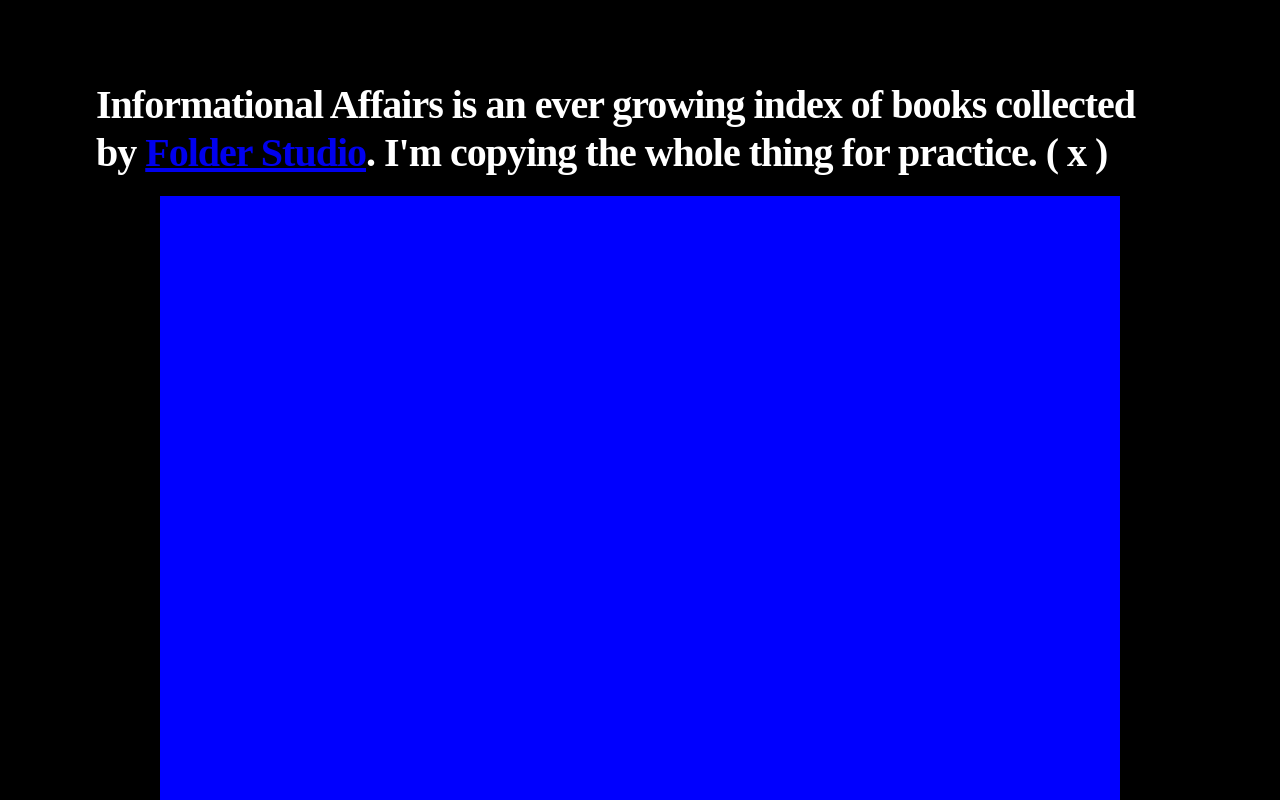
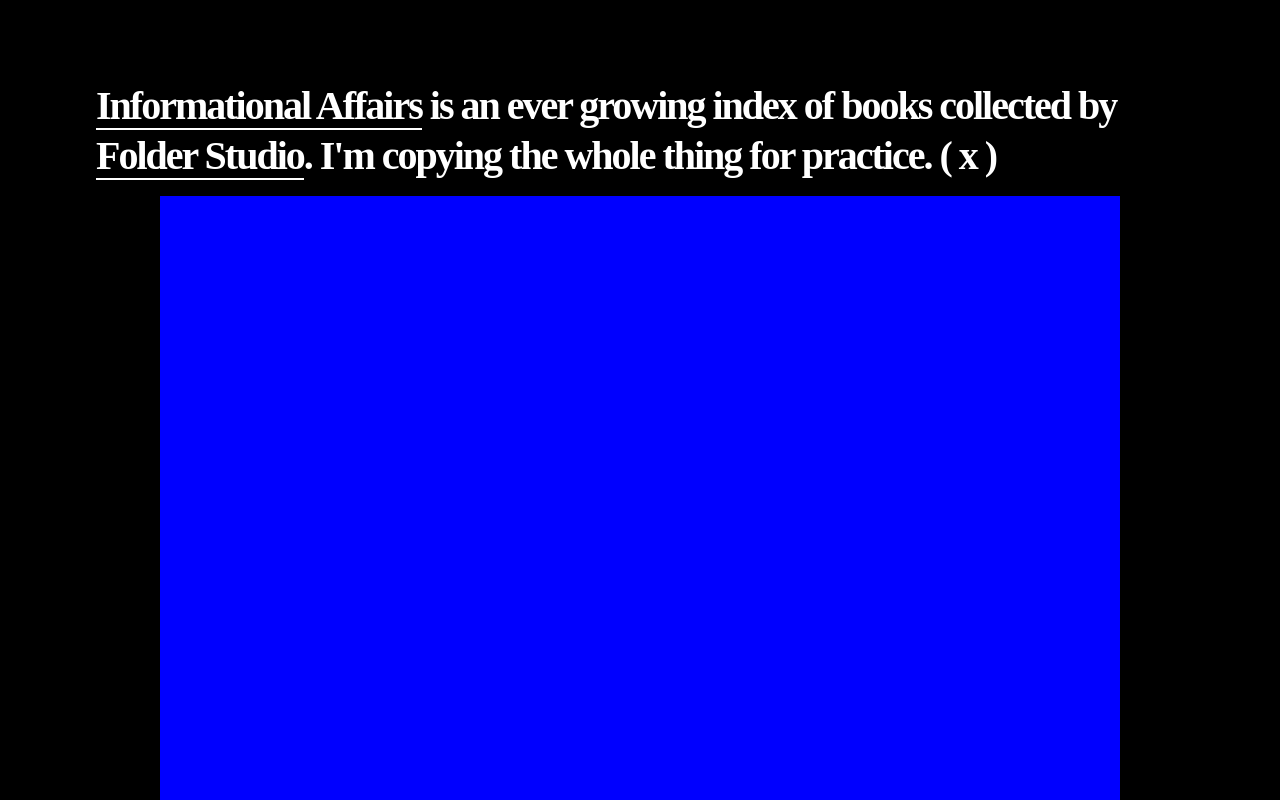
Before and after one commit to arlenpeiffer/informational-affairs, a React (Create React App) app: page / in a window 1280 px wide. Both pictures are taken after a click on the element "Informational Affairs". Shown: the top 800 px of the page. Built offline with nearby package versions, Linux system fonts and the light colour scheme.

Commit message:
WIP: played around with the mouse over colors and got it all looking nice

```diff
--- a/src/App.css
+++ b/src/App.css
@@ -33,15 +33,16 @@
 
 .header-container {
   position: fixed;
+  top: 54px;
   padding: 0 7.5% 0 7.5%;
-  margin-top: 54px;
+  /* margin-top: 54px; */
 }
 
 .header-text {
   font-size: 40px;
-  line-height: 48px;
+  line-height: 50px;
   font-weight: bold;
-  letter-spacing: -1px;
+  letter-spacing: -2px;
   display: inline-block;
 }
 
@@ -56,3 +57,40 @@
   padding-top: 196px;
   padding-bottom: 72px;
 }
+
+
+/* Links */
+
+a:link {
+  color: white;
+  text-decoration: none;
+}
+
+a:visited {
+  color: white;
+  text-decoration: none;
+}
+
+a:hover {
+  color: pink;
+  text-decoration: none;
+}
+
+#folder-studio {
+  text-decoration: none;
+  border-bottom: 2px solid white;
+}
+
+#folder-studio:hover {
+  color: white;
+  border-bottom: 2px solid yellow;
+}
+
+u {
+  text-decoration: none;
+  border-bottom: 2px solid white;
+}
+
+U:hover {
+  border-bottom: 2px solid yellow;
+}
--- a/src/App.js
+++ b/src/App.js
@@ -33,10 +33,10 @@
           {this.state.isVisible===false
             ? <div className="header-container">
                 <h1 className="header-text" onClick={this.handleToggleVisibility}>Informational Affairs</h1>
-                <h1 className="header-text" onClick={this.handleToggleVisibility}>( ? )</h1>
+                <h1 className="header-text" onClick={this.handleToggleVisibility}><a href="#">( ? )</a></h1>
               </div>
             : <div className="header-container">
-                <h1 className="header-text" onClick={this.handleToggleVisibility}>Informational Affairs is an ever growing index of books collected by <a href="#">Folder Studio</a>. I'm copying the whole thing for practice. ( x )</h1>
+                <h1 className="header-text" onClick={this.handleToggleVisibility}><u>Informational Affairs</u> is an ever growing index of books collected by <a id="folder-studio" href="#">Folder Studio</a>. I'm copying the whole thing for practice. <a href="#">( x )</a></h1>
               </div>
           }
         </div>
```
